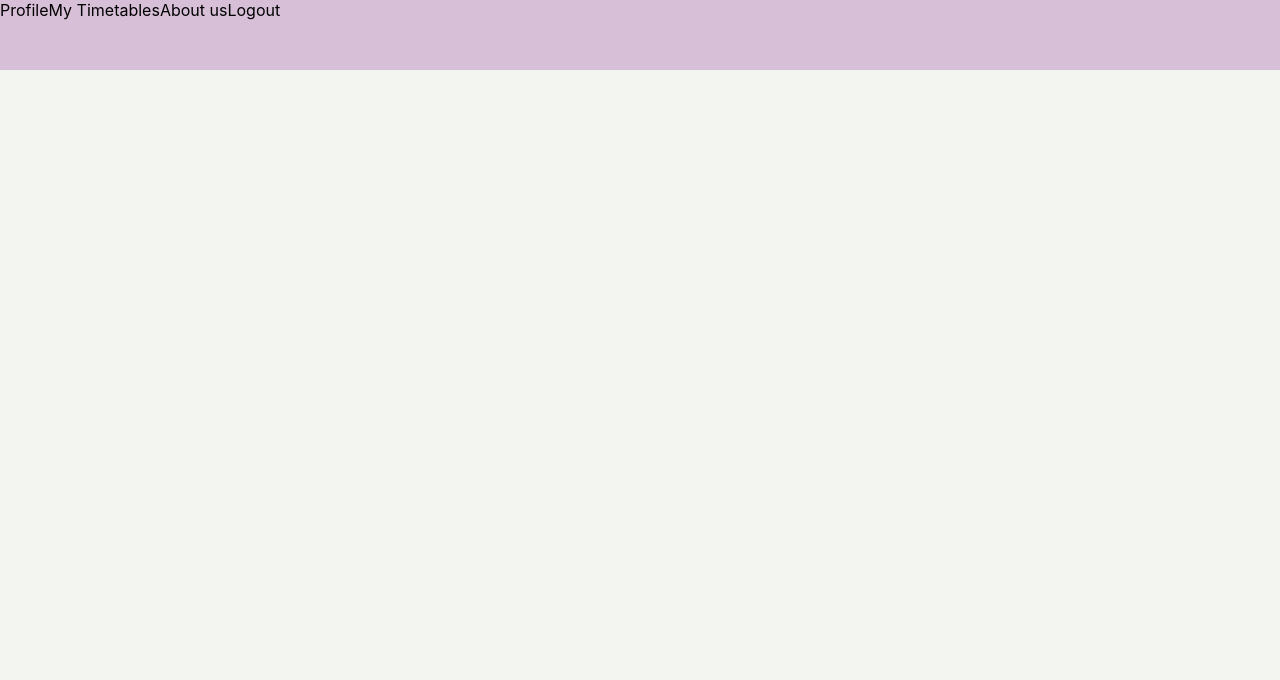
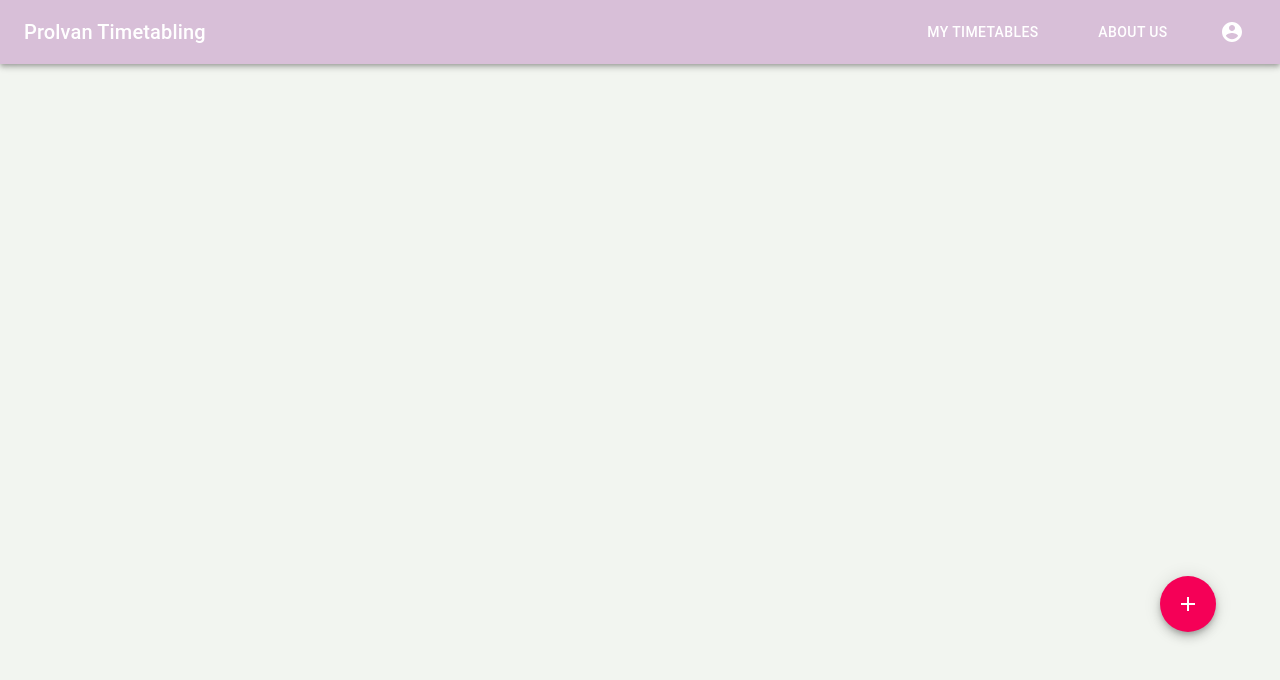
Before and after one commit to a-x-liu/unimelb-timetable, a React (Create React App) app in the folder client/: page /login in a window 1280 px wide. Shown: the top 680 px of the page. Built offline with nearby package versions, Linux system fonts and the light colour scheme.

Commit message:
login page done

```diff
--- a/client/src/App.css
+++ b/client/src/App.css
@@ -140,3 +140,17 @@ html{
   width: 100%;
   height: 70px;
 }
+
+#addTableButton {
+  float:right;
+  margin-top: 40%;
+  margin-right: 5%;
+}
+
+.MuiToolbar-root{
+  background-color: thistle;
+}
+
+.MuiButton-label {
+  color: #ffffff;
+}
--- a/client/src/components/Login.js
+++ b/client/src/components/Login.js
@@ -1,7 +1,21 @@
 import React from 'react';
 import '../App.css';
-import Wave from 'react-wavify';
 import Button from '@material-ui/core/Button';
+import Tabs from '@material-ui/core/Tabs';
+import Tab from '@material-ui/core/Tab';
+import { makeStyles } from '@material-ui/core/styles';
+import AppBar from '@material-ui/core/AppBar';
+import Toolbar from '@material-ui/core/Toolbar';
+import Typography from '@material-ui/core/Typography';
+import IconButton from '@material-ui/core/IconButton';
+import MenuIcon from '@material-ui/icons/Menu';
+import AccountCircle from '@material-ui/icons/AccountCircle';
+import FormControlLabel from '@material-ui/core/FormControlLabel';
+import FormGroup from '@material-ui/core/FormGroup';
+import MenuItem from '@material-ui/core/MenuItem';
+import Menu from '@material-ui/core/Menu';
+import Fab from '@material-ui/core/Fab';
+import AddIcon from '@material-ui/icons/Add';
 
 import {
     BrowserRouter as Router,
@@ -10,16 +24,88 @@ import {
     Link,
 } from 'react-router-dom';
 
-export default function () {
+const useStyles = makeStyles((theme) => ({
+    abRoot: {
+      flexGrow: 1,
+      backgroundcolor: "red",
+    },
+    menuButton: {
+      marginRight: theme.spacing(2),
+    },
+    title: {
+      flexGrow: 1,
+    },
+  }));
+
+  export default function MenuAppBar() {
+    const classes = useStyles();
+    const [auth, setAuth] = React.useState(true);
+    const [anchorEl, setAnchorEl] = React.useState(null);
+    const open = Boolean(anchorEl);
+
+    const handleChange = (event) => {
+      setAuth(event.target.checked);
+    };
+
+    const handleMenu = (event) => {
+      setAnchorEl(event.currentTarget);
+    };
+
+    const handleClose = () => {
+      setAnchorEl(null);
+    };
     return (
         <div>
-            <div id="banner">
-                <span class="menuButton">Profile</span>
-                <span>My Timetables</span>
-                <span>About us</span>
-                <span>Logout</span>
+         <div className={classes.root}>
 
-            </div>
-        </div>
+            <AppBar position="static">
+                <Toolbar>
+                <Typography variant="h6" className={classes.title}>
+                    Prolvan Timetabling
+                </Typography>
+                <Button variant="h9" className={classes.title} style={{maxWidth: '150px'}}>
+                    My Timetables
+                </Button>
+                <Button variant="h9" className={classes.title} style={{maxWidth: '150px'}}>
+                    About us
+                </Button>
+                {auth && (
+                    <div>
+                    <IconButton
+                        aria-label="account of current user"
+                        aria-controls="menu-appbar"
+                        aria-haspopup="true"
+                        onClick={handleMenu}
+                        color="inherit"
+                    >
+                        <AccountCircle />
+                    </IconButton>
+                    {/* <Menu
+                        id="menu-appbar"
+                        anchorEl={anchorEl}
+                        anchorOrigin={{
+                        vertical: 'top',
+                        horizontal: 'right',
+                        }}
+                        keepMounted
+                        transformOrigin={{
+                        vertical: 'top',
+                        horizontal: 'right',
+                        }}
+                        open={open}
+                        onClose={handleClose}
+                    >
+
+                    </Menu> */}
+                    </div>
+                )}
+                </Toolbar>
+            </AppBar>
+         </div>
+         <Fab color="secondary" aria-label="add" id="addTableButton">
+            <AddIcon />
+         </Fab>
+
+    </div>
     );
-}
+  }
```
